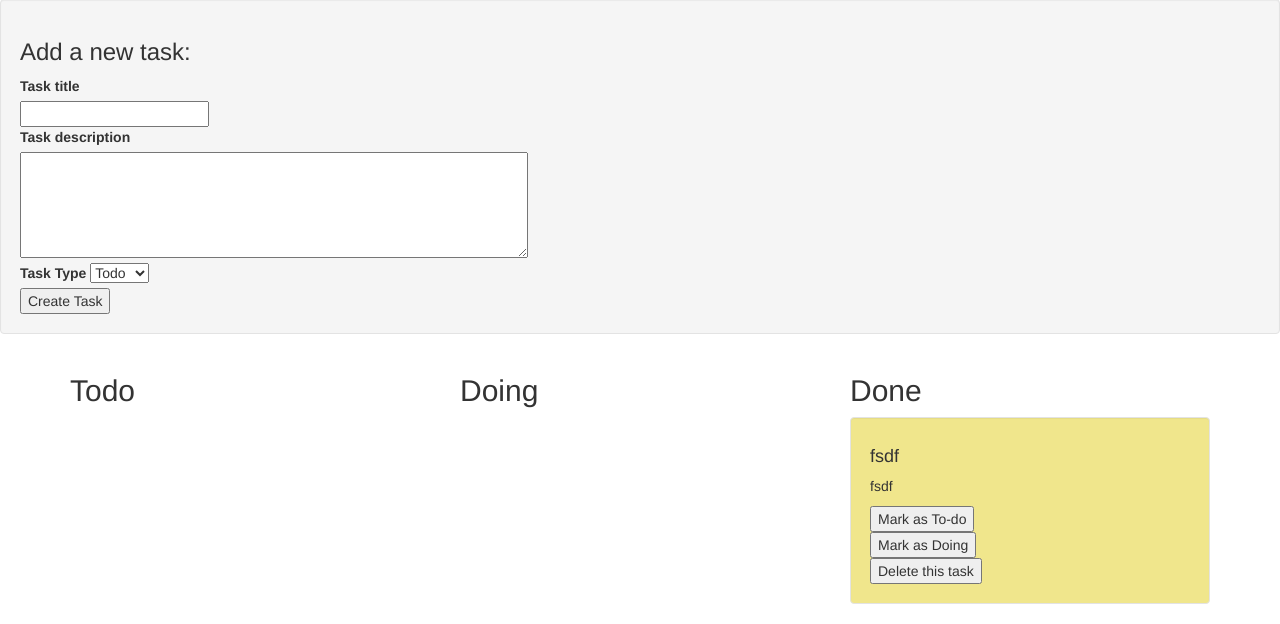
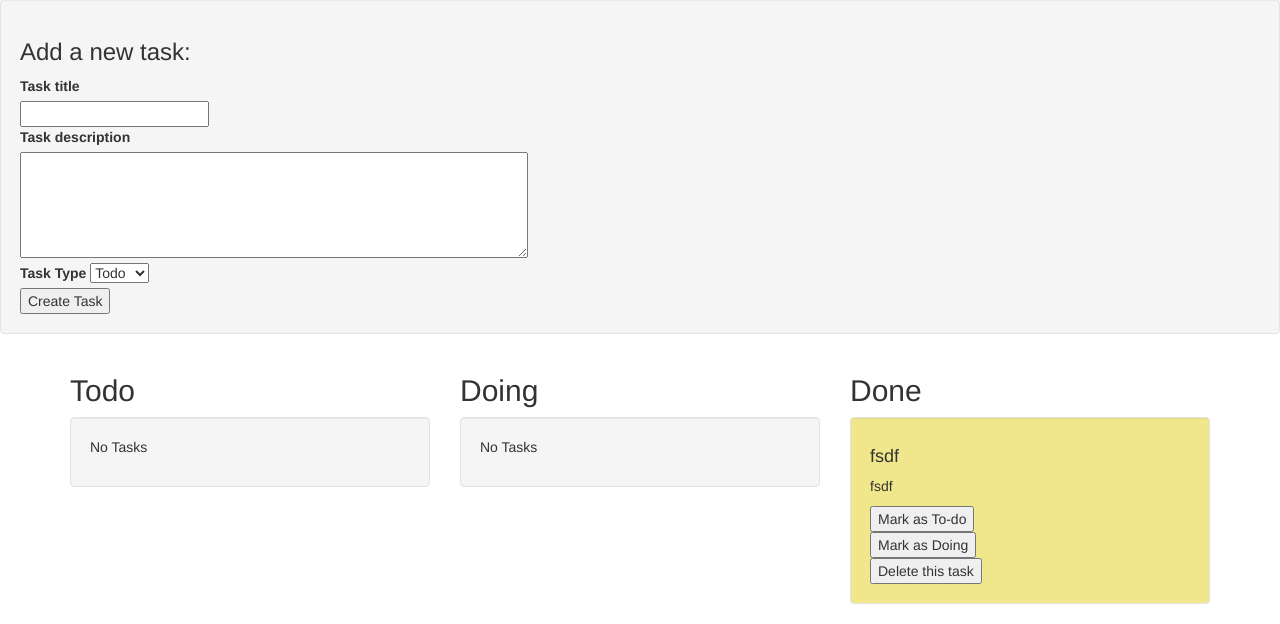
Before and after one commit to quangntran/kanban_app, a Flask app: page / in a window 1280 px wide. Shown: the part 226-850 px from the top of the page. Run offline with Flask 2, Linux system fonts and the light colour scheme; data comes from the database, SQL or seed files in the repository; both versions use the stored data as it was after the commit; some libraries are stand-ins or nearby versions.

Commit message:
indicate no tasks if no tasks have been added

```diff
--- a/templates/index.html
+++ b/templates/index.html
@@ -40,6 +40,7 @@
       <div class="row">
           <div class="collect_tasks todo col-sm-4">
             <h2>Todo</h2>
+            {% if todo|length %}
               {% for item in todo %}
                 <div class="task well">
                     <h4>{{ item.title }}</h4>
@@ -57,10 +58,16 @@
                     </div>
                 </div>
               {% endfor %}
+            {% else %}
+              <div class="well">
+                <p>No Tasks</p>
+              </div>
+            {% endif %}
           </div>
 
           <div class="collect_tasks doing col-sm-4">
             <h2>Doing</h2>
+            {% if doing|length %}
               {% for item in doing %}
                 <div class="task well">
                     <h4>{{ item.title }}</h4>
@@ -76,14 +83,18 @@
                             <input type="submit" value="Delete this task">
                         </form>
                     </div>
-
                 </div>
-
               {% endfor %}
+            {% else %}
+              <div class="well">
+                <p>No Tasks</p>
+              </div>
+            {% endif %}
           </div>
 
           <div class="collect_tasks done col-sm-4">
             <h2>Done</h2>
+            {% if done|length %}
               {% for item in done %}
                 <div class="task well">
                     <h4>{{ item.title }}</h4>
@@ -101,8 +112,12 @@
                     </div>
 
                 </div>
-
               {% endfor %}
+              {% else %}
+                <div class="well">
+                  <p>No Tasks</p>
+                </div>
+              {% endif %}
             </div>
 
       </div>
```
Also changed, not shown: task.db. Lines whose indentation alone changed are shown as unchanged.
